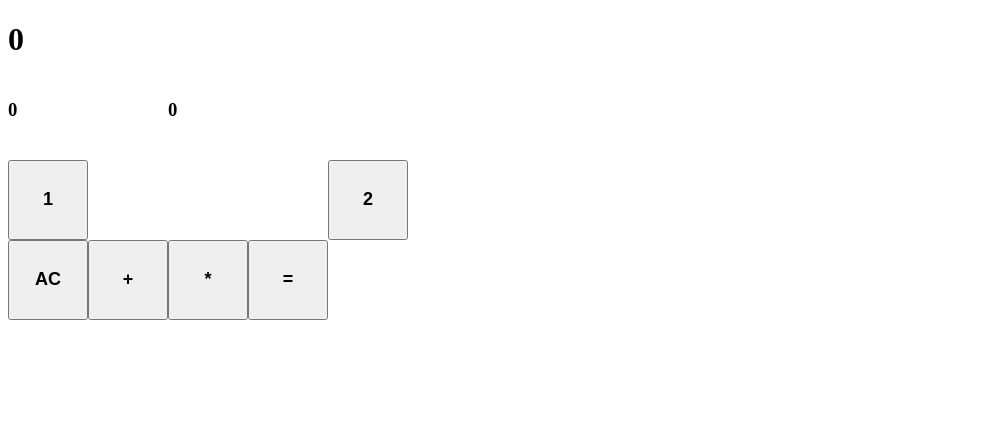
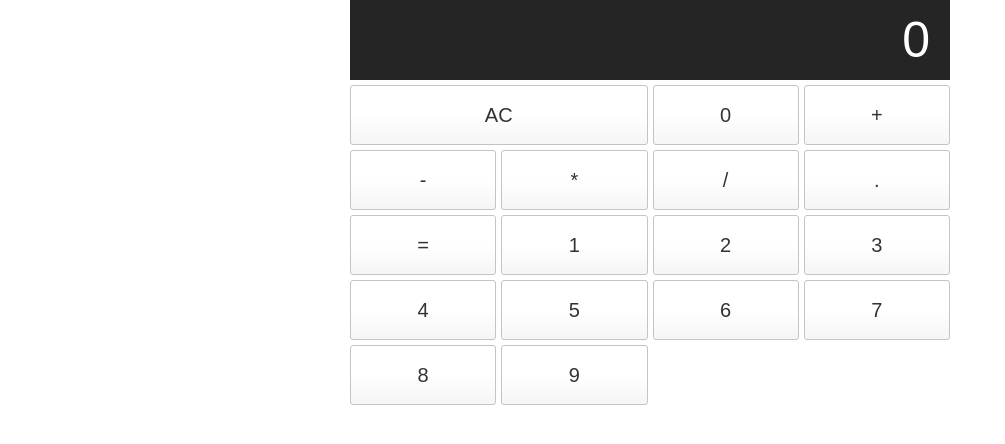
Before and after one commit to khazaddoom/MyCalculator, an Angular app: page / in a window 1280 px wide. Shown: the top 444 px of the page, without its empty margins (0-1005 px from the left). Built offline with nearby package versions, Linux system fonts and the light colour scheme.

Commit message:
Added SCSS compilation option, calculator look

```diff
--- a/angular.json
+++ b/angular.json
@@ -23,7 +23,7 @@
               "src/assets"
             ],
             "styles": [
-              "src/styles.css"
+              "src/styles.scss"
             ],
             "scripts": []
           },
@@ -83,7 +83,7 @@
               "src/assets"
             ],
             "styles": [
-              "src/styles.css"
+              "src/styles.scss"
             ],
             "scripts": []
           }
@@ -114,6 +114,12 @@
           }
         }
       }
-    }},
-  "defaultProject": "MyCalculator"
+    }
+  },
+  "defaultProject": "MyCalculator",
+  "schematics": {
+    "@schematics/angular:component": {
+      "styleext": "scss"
+    }
+  }
 }
--- a/src/app/app.component.css
+++ /dev/null
@@ -1,26 +0,0 @@
-.display-container {
-    display: flex;
-    width: 20rem;
-    height: 5rem;
-    justify-content: space-around;
-}
-
-.display-container__item {
-    flex: 1;
-}
-
-
-
-.input-container {
-    display: flex;
-    width: 25rem;
-    height: 5rem;
-    justify-content: space-between;
-}
-
-.input-container__item {
-    height: 5rem;
-    width: 5rem;
-    font-weight: bolder;
-    font-size: large;
-}
--- a/src/app/app.component.html
+++ b/src/app/app.component.html
@@ -1,24 +1,24 @@
 <div class="calculator">
 
-</div>
+    <input type="text" class="calculator__display" value="{{ value }}" disabled />
 
+    <button (click) = "handleClick('AC', true)" class="input-container__item position_1-3">{{ 'AC' }}</button>
+    <button (click) = "handleClick('+', true)" class="input-container__item">{{ '+' }}</button>
+    <button (click) = "handleClick('-', true)" class="input-container__item">{{ '-' }}</button>
+    <button (click) = "handleClick('*', true)" class="input-container__item">{{ '*' }}</button>
+    <button (click) = "handleClick('/', true)" class="input-container__item">{{ '/' }}</button>
+    <button (click) = "handleClick('.', true)" class="input-container__item">{{ '.' }}</button>
+    <button (click) = "handleClick('=', true)" class="input-container__item">{{ '=' }}</button>
 
-<h1>{{ value }} </h1>
-
-<div class="display-container">
-    <h3 class="display-container__item">{{ side[0] }}</h3>
-    <h3 class="display-container__item">{{ side[1] }}</h3>
-</div>
-
-
-<div class="input-container">
+    <button (click) = "handleClick(0, false)" class="input-container__item position_3-4">{{ 0 }}</button>
     <button (click) = "handleClick(1, false)" class="input-container__item">{{ 1 }}</button>
-
     <button (click) = "handleClick(2, false)" class="input-container__item">{{ 2 }}</button>
+    <button (click) = "handleClick(3, false)" class="input-container__item">{{ 3 }}</button>
+    <button (click) = "handleClick(4, false)" class="input-container__item">{{ 4 }}</button>
+    <button (click) = "handleClick(5, false)" class="input-container__item">{{ 5 }}</button>
+    <button (click) = "handleClick(6, false)" class="input-container__item">{{ 6 }}</button>
+    <button (click) = "handleClick(7, false)" class="input-container__item">{{ 7 }}</button>
+    <button (click) = "handleClick(8, false)" class="input-container__item">{{ 8 }}</button>
+    <button (click) = "handleClick(9, false)" class="input-container__item">{{ 9 }}</button>
 
 </div>
-
-<button (click) = "handleClick('AC', true)" class="input-container__item">{{ 'AC' }}</button>
-<button (click) = "handleClick('+', true)" class="input-container__item">{{ '+' }}</button>
-<button (click) = "handleClick('*', true)" class="input-container__item">{{ '*' }}</button>
-<button (click) = "handleClick('=', true)" class="input-container__item">{{ '=' }}</button>
--- /dev/null
+++ b/src/app/app.component.scss
@@ -0,0 +1,59 @@
+.calculator {
+    width: 600px;
+    font-size: 5rem;
+    height: 80px;
+    border: none;
+    color: #fff;
+    text-align: right;
+    padding-right: 20px;
+    padding-left: 10px;
+
+    margin: 0 auto;
+
+    display: grid;
+    grid-template-columns: 1fr 1fr 1fr 1fr;
+    grid-template-rows: 1fr 1fr 1fr 1fr 1fr 1fr;
+    grid-gap: 5px;
+
+    &__display {
+        width: inherit;
+        grid-column: 1 / 5;
+        font-size: 5rem;
+        height: 80px;
+        border: none;
+        background-color: #252525;
+        color: #fff;
+        text-align: right;
+        padding-right: 20px;
+        padding-left: 10px;
+    }
+
+    button {
+        height: 60px;
+        background-color: #fff;
+        border-radius: 3px;
+        border: 1px solid #c4c4c4;
+        background-color: transparent;
+        font-size: 2rem;
+        color: #333;
+        background-image: linear-gradient(to bottom,transparent,transparent 50%,rgba(0,0,0,.04));
+        box-shadow: inset 0 0 0 1px rgba(255,255,255,.05), inset 0 1px 0 0 rgba(255,255,255,.45), inset 0 -1px 0 0 rgba(255,255,255,.15), 0 1px 0 0 rgba(255,255,255,.15);
+        text-shadow: 0 1px rgba(255,255,255,.4);
+
+        &:hover {
+            background-color: #eaeaea;
+        }
+    }
+
+    .position_3-4 {
+        grid-column: 3 / 4;
+        grid-row: 2 / 3;
+    }
+
+    .position_1-3 {
+        grid-column: 1 / 3;
+        grid-row: 2 / 3;
+    }
+
+
+}
--- a/src/app/app.component.ts
+++ b/src/app/app.component.ts
@@ -4,7 +4,7 @@ import { Button } from 'protractor';
 @Component({
   selector: 'app-root',
   templateUrl: './app.component.html',
-  styleUrls: ['./app.component.css']
+  styleUrls: ['./app.component.scss']
 })
 export class AppComponent {
 
--- a/src/styles.css
+++ /dev/null
@@ -1 +0,0 @@
-/* You can add global styles to this file, and also import other style files */
--- /dev/null
+++ b/src/styles.scss
@@ -0,0 +1,12 @@
+html {
+    font-size: 62.5%;
+    box-sizing: border-box;
+}
+
+*,
+*::before,
+*::after {
+    margin: 0;
+    padding: 0;
+    box-sizing: inherit;
+}
```
